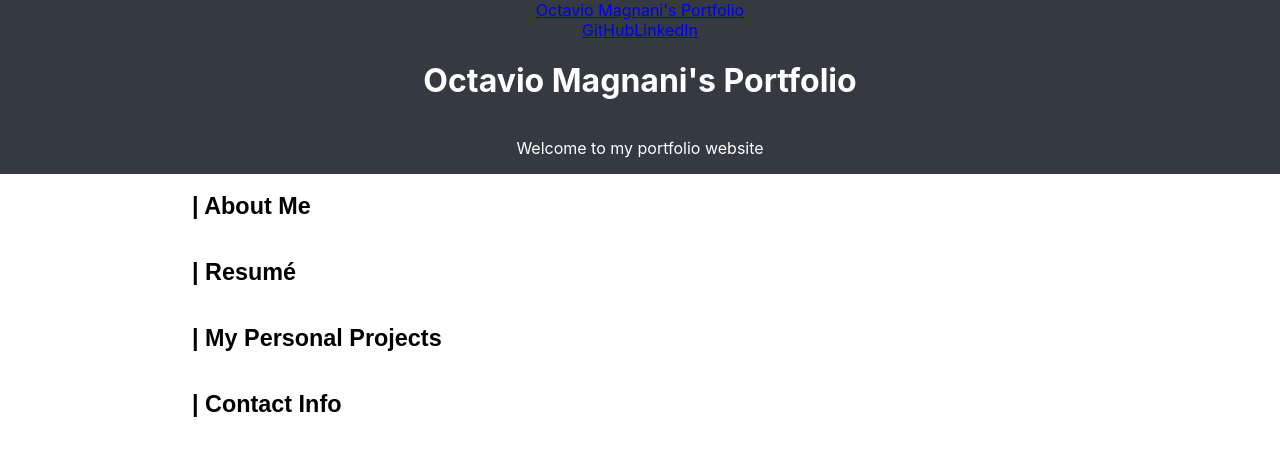
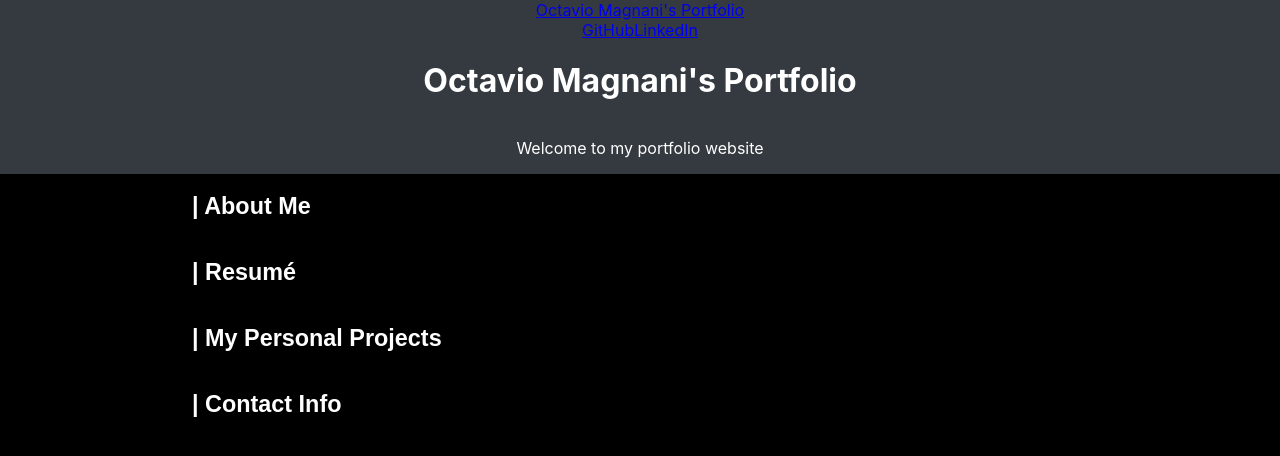
Before and after one commit to magnaniotavio/my-portfolio-app, a React (Create React App) app: page / in a window 1280 px wide. Shown: the top 456 px of the page. Built offline with nearby package versions, Linux system fonts and the light colour scheme.

Commit message:
UI changes.

```diff
--- a/src/App.css
+++ b/src/App.css
@@ -3,6 +3,8 @@ body {
   display: flex;
   flex-direction: column;
   min-height: 100vh;
+  background-color: black;
+  color: white;
 }
 
 .container {
@@ -12,6 +14,7 @@ body {
   display: flex;
   flex-direction: column;
   align-items: center;
+  color: white;
 }
 
 .main-content-container {
@@ -21,6 +24,7 @@ body {
   display: flex;
   flex-direction: column;
   align-items: left;
+  color: white;
 }
 
 
@@ -39,6 +43,8 @@ body {
 .carousel-item {
   display: none;
   margin-bottom: 2%;
+  color: white;
+
 }
 
 .carousel-item.active {
@@ -56,9 +62,14 @@ body {
   margin-right: 2%;
   margin-top: 2%;
   transition: opacity 0.3s ease-in-out;
-  border-top: 10px solid black;
+  border-top: 10px solid white;
   border-radius: 5px;
   box-shadow: 0px 4px 6px 0px rgba(0, 0, 0, 0.1);
+  color: white;
+}
+
+.card-dropdown {
+  color: white;
 }
 
 .carousel-indicators {
--- a/src/components/ProjectCard.js
+++ b/src/components/ProjectCard.js
@@ -22,9 +22,10 @@ export default function ProjectCard(props) {
                     border: "none",
                     boxShadow: "none",
                     padding: "0",
+                    color: "white",
                 }}
             >
-                <h4 className="m-0 mr-2"><h3 style={{ fontWeight: "bold" }}>| {props.name}</h3></h4>
+                <h4 className="m-0 mr-2"><h3 style={{ color: "white", fontWeight: "bold" }}>| {props.name}</h3></h4>
             </Button>            {isExpanded && (
                 <div id="card-content">
                     <Card>
--- a/src/components/ToggleButton.js
+++ b/src/components/ToggleButton.js
@@ -21,9 +21,10 @@ export default function ToggleButton(props) {
                     border: "none",
                     boxShadow: "none",
                     padding: "0",
+                    color: "white",
                 }}
             >
-                <h3 className="m-0 mr-2"><h2 style={{ fontWeight: "bold" }}>| {props.name}</h2></h3>
+                <h3 className="m-0 mr-2"><h2 style={{ color: "white", fontWeight: "bold" }}>| {props.name}</h2></h3>
             </Button>            {isExpanded && props.content}
         </div>
     )
```
Also changed, not shown: src/index.css (line endings or trailing spaces).
